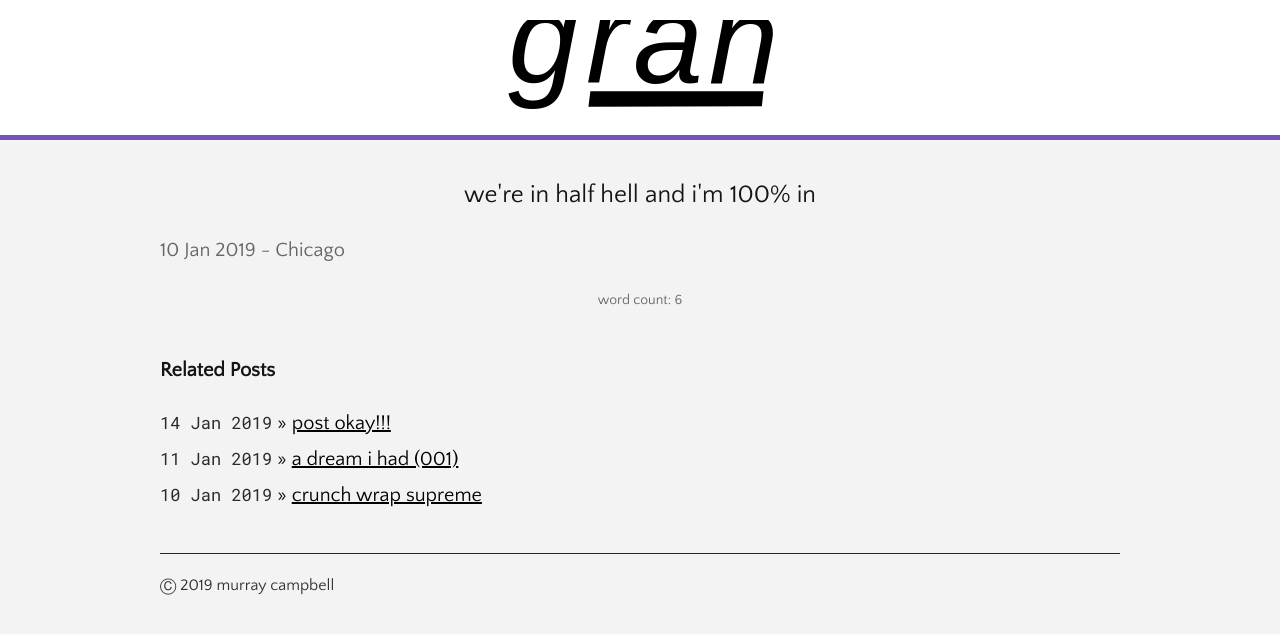
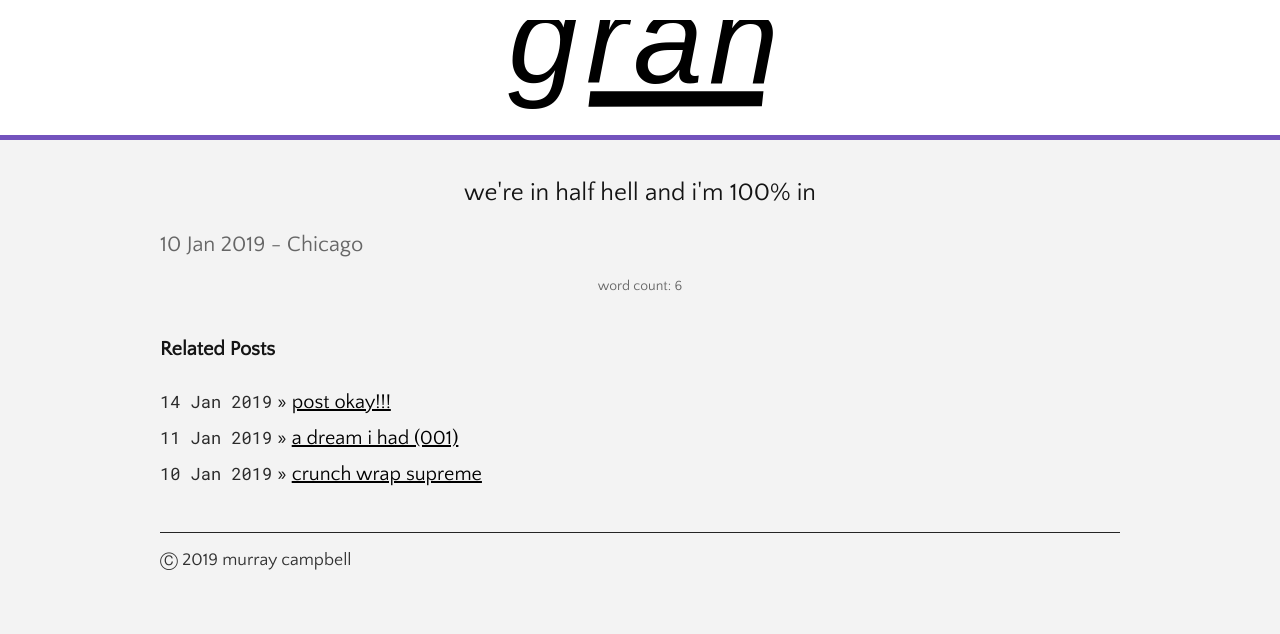
Before and after one commit to campmara/gran, a Jekyll site: the page built from _posts/2018-11-30-test.md, in a window 1280 px wide. Shown: the top 634 px of the page. Built offline with Jekyll 4.4.1, drawn with Linux system fonts in a browser that asks for light colours.

Commit message:
Update screen.css

```diff
--- a/assets/css/screen.css
+++ b/assets/css/screen.css
@@ -16,7 +16,7 @@ html, body {
 
 body {
   background-color: rgb(243, 243, 243);
-  font: 1.25vw 'Quattrocento Sans', sans-serif;
+  font: 16px 'Quattrocento Sans', sans-serif;
   color: rgb(20, 20, 20);
   *font-size: small;
   text-align: center;
@@ -34,6 +34,8 @@ h1 {
 
 p {
   margin: 1em 0;
+  font-size: 110%;
+  line-height: 1.1;
 }
 
 a {
```
